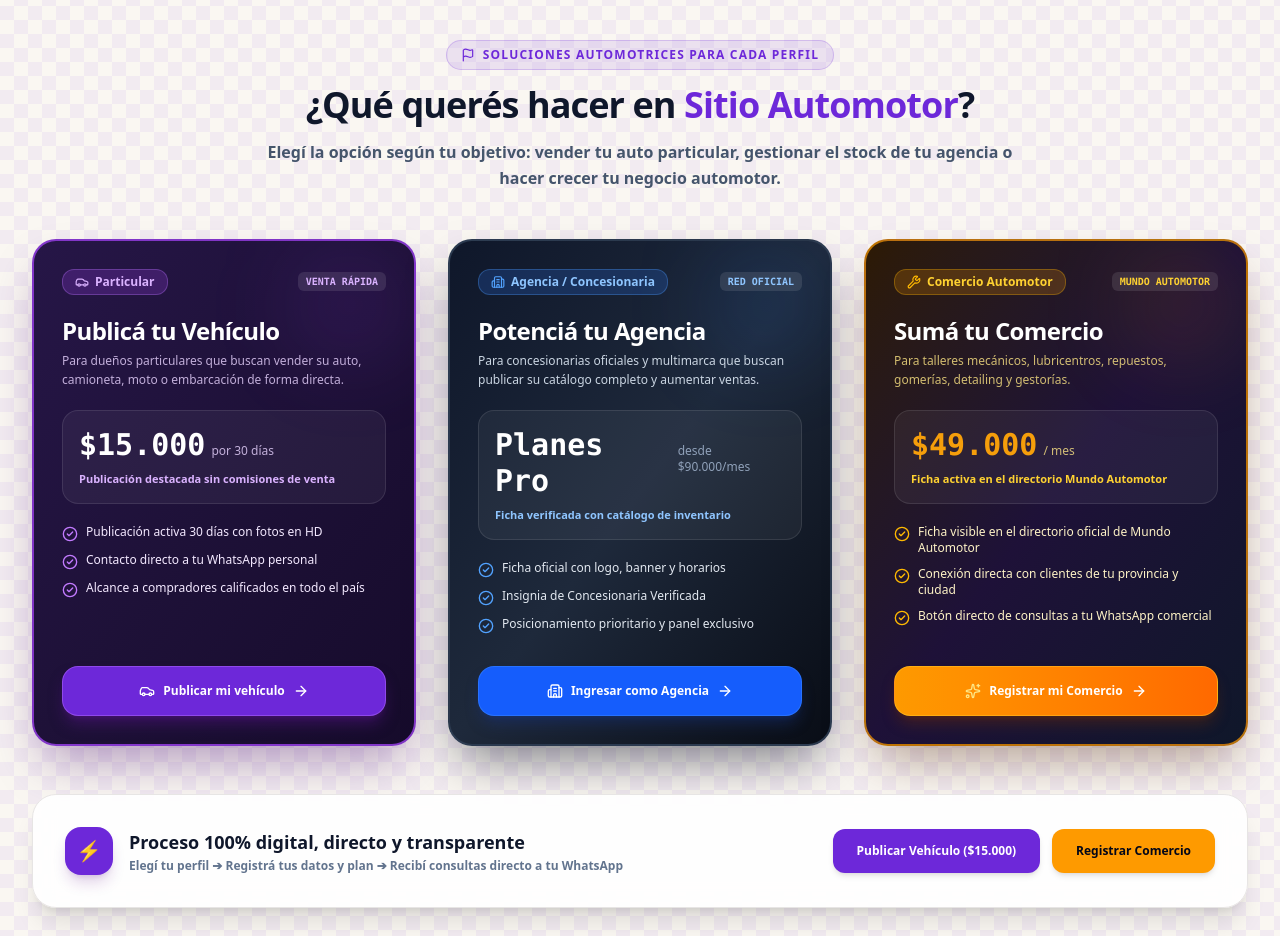
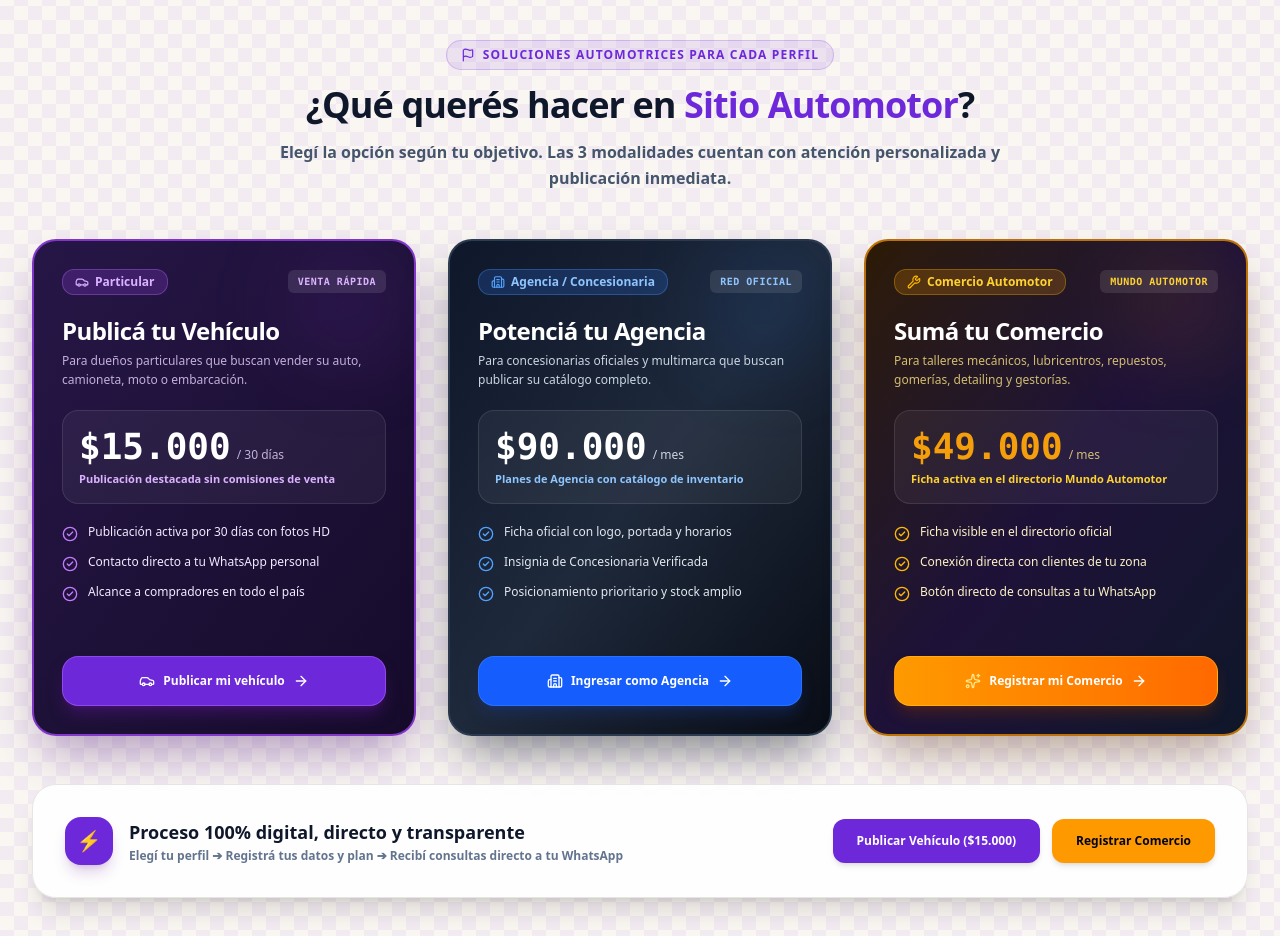
Before and after one commit to kevlogg/sitio-automotor, a React (Vite) app: page / in a window 1280 px wide. Shown: the part 2840-3776 px from the top of the page. Built offline with nearby package versions, Linux system fonts and the light colour scheme; no server answers; the database is empty.

Commit message:
Homogenize and visually align all 3 profile cards in MonetizationSection with uniform price tags and layout

```diff
--- a/src/components/MonetizationSection.jsx
+++ b/src/components/MonetizationSection.jsx
@@ -1,6 +1,6 @@
 import React from 'react';
 import {
-  Car, Building2, Wrench, CheckCircle2, ArrowRight, Sparkles, Flag
+  Car, Building2, Wrench, CheckCircle2, ArrowRight, Flag, Sparkles
 } from 'lucide-react';
 import useScrollReveal from '../hooks/useScrollReveal';
 
@@ -26,59 +26,68 @@
             ¿Qué querés hacer en <span className="text-[#6D28D9]">Sitio Automotor</span>?
           </h2>
           <p className="text-sm sm:text-base text-slate-600 font-semibold leading-relaxed">
-            Elegí la opción según tu objetivo: vender tu auto particular, gestionar el stock de tu agencia o hacer crecer tu negocio automotor.
+            Elegí la opción según tu objetivo. Las 3 modalidades cuentan con atención personalizada y publicación inmediata.
           </p>
         </div>
 
-        {/* 3 Action Cards Grid: Particular | Agencia | Negocio Automotor */}
+        {/* 3 Action Cards Grid (Strict Visual & Architectural Consistency across all 3 profiles) */}
         <div className="grid grid-cols-1 md:grid-cols-3 gap-8 items-stretch">
 
           {/* CARD 1: PARTICULARES (Vender tu Auto) */}
           <div className="reveal-on-scroll delay-75 rounded-3xl bg-gradient-to-br from-[#261647] via-[#1E1138] to-[#160B2B] border-2 border-purple-500/70 p-7 text-white shadow-2xl shadow-purple-950/40 flex flex-col justify-between space-y-6 hover:-translate-y-1.5 transition-all duration-300 relative overflow-hidden group">
-            {/* Background Accent */}
+            {/* Ambient Background Accent */}
             <div className="absolute top-0 right-0 w-32 h-32 bg-purple-500/10 rounded-full blur-2xl group-hover:scale-150 transition-transform duration-500" />
 
             <div className="space-y-5 relative z-10">
+              {/* Header Badges */}
               <div className="flex items-center justify-between">
                 <span className="px-3 py-1 rounded-xl bg-purple-500/20 text-purple-300 border border-purple-400/30 text-xs font-black flex items-center gap-1.5">
                   <Car className="w-3.5 h-3.5 text-purple-300" /> Particular
                 </span>
-                <span className="text-[10px] font-mono text-purple-300 font-extrabold uppercase bg-white/10 px-2 py-0.5 rounded-md">Venta Rápida</span>
+                <span className="text-[10px] font-mono text-purple-300 font-extrabold uppercase bg-white/10 px-2.5 py-1 rounded-md tracking-wider">
+                  Venta Rápida
+                </span>
               </div>
 
-              <div>
+              {/* Title & Description */}
+              <div className="space-y-1">
                 <h3 className="text-2xl font-black text-white tracking-tight">
                   Publicá tu Vehículo
                 </h3>
-                <p className="text-xs text-purple-200/80 mt-1 leading-relaxed">
-                  Para dueños particulares que buscan vender su auto, camioneta, moto o embarcación de forma directa.
+                <p className="text-xs text-purple-200/80 leading-relaxed min-h-[36px]">
+                  Para dueños particulares que buscan vender su auto, camioneta, moto o embarcación.
                 </p>
               </div>
 
-              <div className="p-4 rounded-2xl bg-white/5 border border-white/10 space-y-2">
+              {/* Price Box */}
+              <div className="p-4 rounded-2xl bg-white/5 border border-white/10 space-y-1">
                 <div className="flex items-baseline gap-1.5">
-                  <span className="text-3xl font-black font-mono text-white">$15.000</span>
-                  <span className="text-xs text-purple-200/80 font-medium">por 30 días</span>
+                  <span className="text-3xl sm:text-4xl font-black font-mono text-white">$15.000</span>
+                  <span className="text-xs text-purple-200/80 font-medium">/ 30 días</span>
                 </div>
-                <p className="text-[11px] text-purple-300 font-bold">Publicación destacada sin comisiones de venta</p>
+                <p className="text-[11px] text-purple-300 font-bold">
+                  Publicación destacada sin comisiones de venta
+                </p>
               </div>
 
-              <ul className="space-y-2.5 text-xs text-purple-100">
-                <li className="flex items-start gap-2">
+              {/* Checklist */}
+              <ul className="space-y-3 text-xs text-purple-100 min-h-[100px]">
+                <li className="flex items-start gap-2.5">
                   <CheckCircle2 className="w-4 h-4 text-purple-400 shrink-0 mt-0.5" />
-                  <span>Publicación activa 30 días con fotos en HD</span>
+                  <span>Publicación activa por 30 días con fotos HD</span>
                 </li>
-                <li className="flex items-start gap-2">
+                <li className="flex items-start gap-2.5">
                   <CheckCircle2 className="w-4 h-4 text-purple-400 shrink-0 mt-0.5" />
                   <span>Contacto directo a tu WhatsApp personal</span>
                 </li>
-                <li className="flex items-start gap-2">
+                <li className="flex items-start gap-2.5">
                   <CheckCircle2 className="w-4 h-4 text-purple-400 shrink-0 mt-0.5" />
-                  <span>Alcance a compradores calificados en todo el país</span>
+                  <span>Alcance a compradores en todo el país</span>
                 </li>
               </ul>
             </div>
 
+            {/* CTA Button */}
             <div className="pt-2 relative z-10">
               <button
                 onClick={onOpenPublishModal}
@@ -93,50 +102,59 @@
 
           {/* CARD 2: AGENCIAS Y CONCESIONARIAS */}
           <div className="reveal-on-scroll delay-150 rounded-3xl bg-gradient-to-br from-[#0F172A] via-[#1E293B] to-[#090D16] border-2 border-slate-700/80 p-7 text-white shadow-2xl shadow-slate-950/50 flex flex-col justify-between space-y-6 hover:-translate-y-1.5 transition-all duration-300 relative overflow-hidden group">
-            {/* Background Accent */}
+            {/* Ambient Background Accent */}
             <div className="absolute top-0 right-0 w-32 h-32 bg-blue-500/10 rounded-full blur-2xl group-hover:scale-150 transition-transform duration-500" />
 
             <div className="space-y-5 relative z-10">
+              {/* Header Badges */}
               <div className="flex items-center justify-between">
                 <span className="px-3 py-1 rounded-xl bg-blue-500/20 text-blue-300 border border-blue-400/30 text-xs font-black flex items-center gap-1.5">
                   <Building2 className="w-3.5 h-3.5 text-blue-400" /> Agencia / Concesionaria
                 </span>
-                <span className="text-[10px] font-mono text-blue-300 font-extrabold uppercase bg-white/10 px-2 py-0.5 rounded-md">Red Oficial</span>
+                <span className="text-[10px] font-mono text-blue-300 font-extrabold uppercase bg-white/10 px-2.5 py-1 rounded-md tracking-wider">
+                  Red Oficial
+                </span>
               </div>
 
-              <div>
+              {/* Title & Description */}
+              <div className="space-y-1">
                 <h3 className="text-2xl font-black text-white tracking-tight">
                   Potenciá tu Agencia
                 </h3>
-                <p className="text-xs text-slate-300 mt-1 leading-relaxed">
-                  Para concesionarias oficiales y multimarca que buscan publicar su catálogo completo y aumentar ventas.
+                <p className="text-xs text-slate-300 leading-relaxed min-h-[36px]">
+                  Para concesionarias oficiales y multimarca que buscan publicar su catálogo completo.
                 </p>
               </div>
 
-              <div className="p-4 rounded-2xl bg-white/5 border border-white/10 space-y-2">
+              {/* Price Box */}
+              <div className="p-4 rounded-2xl bg-white/5 border border-white/10 space-y-1">
                 <div className="flex items-baseline gap-1.5">
-                  <span className="text-3xl font-black font-mono text-white">Planes Pro</span>
-                  <span className="text-xs text-slate-400 font-medium">desde $90.000/mes</span>
+                  <span className="text-3xl sm:text-4xl font-black font-mono text-white">$90.000</span>
+                  <span className="text-xs text-slate-300 font-medium">/ mes</span>
                 </div>
-                <p className="text-[11px] text-blue-300 font-bold">Ficha verificada con catálogo de inventario</p>
+                <p className="text-[11px] text-blue-300 font-bold">
+                  Planes de Agencia con catálogo de inventario
+                </p>
               </div>
 
-              <ul className="space-y-2.5 text-xs text-slate-200">
-                <li className="flex items-start gap-2">
+              {/* Checklist */}
+              <ul className="space-y-3 text-xs text-slate-200 min-h-[100px]">
+                <li className="flex items-start gap-2.5">
                   <CheckCircle2 className="w-4 h-4 text-blue-400 shrink-0 mt-0.5" />
-                  <span>Ficha oficial con logo, banner y horarios</span>
+                  <span>Ficha oficial con logo, portada y horarios</span>
                 </li>
-                <li className="flex items-start gap-2">
+                <li className="flex items-start gap-2.5">
                   <CheckCircle2 className="w-4 h-4 text-blue-400 shrink-0 mt-0.5" />
                   <span>Insignia de Concesionaria Verificada</span>
                 </li>
-                <li className="flex items-start gap-2">
+                <li className="flex items-start gap-2.5">
                   <CheckCircle2 className="w-4 h-4 text-blue-400 shrink-0 mt-0.5" />
-                  <span>Posicionamiento prioritario y panel exclusivo</span>
+                  <span>Posicionamiento prioritario y stock amplio</span>
                 </li>
               </ul>
             </div>
 
+            {/* CTA Button */}
             <div className="pt-2 relative z-10">
               <button
                 onClick={() => {
@@ -153,50 +171,59 @@
 
           {/* CARD 3: NEGOCIOS AUTOMOTRICES (Mundo Automotor) */}
           <div className="reveal-on-scroll delay-250 rounded-3xl bg-gradient-to-br from-[#2D1A04] via-[#1E1138] to-[#0F172A] border-2 border-amber-500/70 p-7 text-white shadow-2xl shadow-amber-950/40 flex flex-col justify-between space-y-6 hover:-translate-y-1.5 transition-all duration-300 relative overflow-hidden group">
-            {/* Background Accent */}
+            {/* Ambient Background Accent */}
             <div className="absolute top-0 right-0 w-32 h-32 bg-amber-500/10 rounded-full blur-2xl group-hover:scale-150 transition-transform duration-500" />
 
             <div className="space-y-5 relative z-10">
+              {/* Header Badges */}
               <div className="flex items-center justify-between">
                 <span className="px-3 py-1 rounded-xl bg-amber-500/20 text-amber-300 border border-amber-400/30 text-xs font-black flex items-center gap-1.5">
                   <Wrench className="w-3.5 h-3.5 text-amber-400" /> Comercio Automotor
                 </span>
-                <span className="text-[10px] font-mono text-amber-300 font-extrabold uppercase bg-white/10 px-2 py-0.5 rounded-md">Mundo Automotor</span>
+                <span className="text-[10px] font-mono text-amber-300 font-extrabold uppercase bg-white/10 px-2.5 py-1 rounded-md tracking-wider">
+                  Mundo Automotor
+                </span>
               </div>
 
-              <div>
+              {/* Title & Description */}
+              <div className="space-y-1">
                 <h3 className="text-2xl font-black text-white tracking-tight">
                   Sumá tu Comercio
                 </h3>
-                <p className="text-xs text-amber-200/80 mt-1 leading-relaxed">
+                <p className="text-xs text-amber-200/80 leading-relaxed min-h-[36px]">
                   Para talleres mecánicos, lubricentros, repuestos, gomerías, detailing y gestorías.
                 </p>
               </div>
 
-              <div className="p-4 rounded-2xl bg-white/5 border border-white/10 space-y-2">
+              {/* Price Box */}
+              <div className="p-4 rounded-2xl bg-white/5 border border-white/10 space-y-1">
                 <div className="flex items-baseline gap-1.5">
-                  <span className="text-3xl font-black font-mono text-[#F59E0B]">$49.000</span>
+                  <span className="text-3xl sm:text-4xl font-black font-mono text-[#F59E0B]">$49.000</span>
                   <span className="text-xs text-amber-200/80 font-medium">/ mes</span>
                 </div>
-                <p className="text-[11px] text-amber-300 font-bold">Ficha activa en el directorio Mundo Automotor</p>
+                <p className="text-[11px] text-amber-300 font-bold">
+                  Ficha activa en el directorio Mundo Automotor
+                </p>
               </div>
 
-              <ul className="space-y-2.5 text-xs text-amber-100">
-                <li className="flex items-start gap-2">
+              {/* Checklist */}
+              <ul className="space-y-3 text-xs text-amber-100 min-h-[100px]">
+                <li className="flex items-start gap-2.5">
                   <CheckCircle2 className="w-4 h-4 text-amber-400 shrink-0 mt-0.5" />
-                  <span>Ficha visible en el directorio oficial de Mundo Automotor</span>
+                  <span>Ficha visible en el directorio oficial</span>
                 </li>
-                <li className="flex items-start gap-2">
+                <li className="flex items-start gap-2.5">
                   <CheckCircle2 className="w-4 h-4 text-amber-400 shrink-0 mt-0.5" />
-                  <span>Conexión directa con clientes de tu provincia y ciudad</span>
+                  <span>Conexión directa con clientes de tu zona</span>
                 </li>
-                <li className="flex items-start gap-2">
+                <li className="flex items-start gap-2.5">
                   <CheckCircle2 className="w-4 h-4 text-amber-400 shrink-0 mt-0.5" />
-                  <span>Botón directo de consultas a tu WhatsApp comercial</span>
+                  <span>Botón directo de consultas a tu WhatsApp</span>
                 </li>
               </ul>
             </div>
 
+            {/* CTA Button */}
             <div className="pt-2 relative z-10">
               <button
                 onClick={onOpenRegisterBusiness}
```
